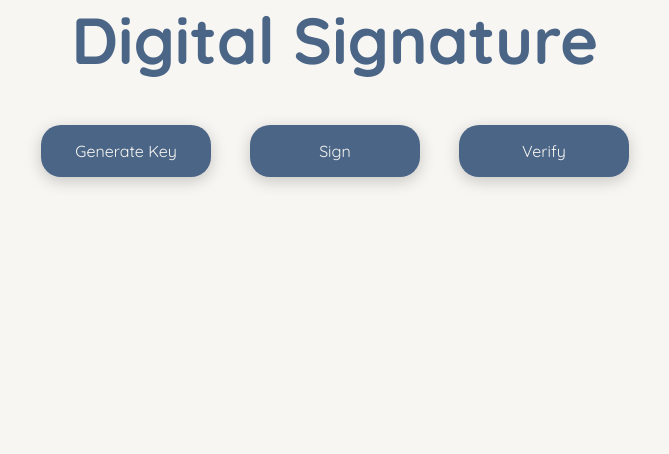
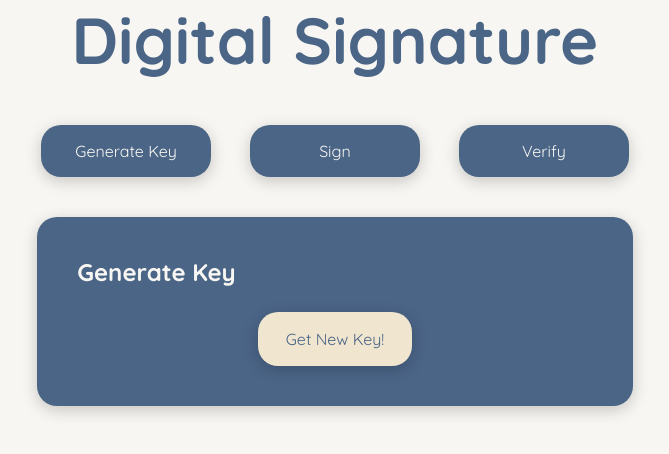
Before and after one commit to farishasim/digital-signature, a Flask app: page /genkey in a window 1280 px wide. Shown: the part 151-605 px from the top of the page, without its empty margins (305-974 px from the left). Run offline with Flask 2, Linux system fonts and the light colour scheme.

Commit message:
update genkey style

```diff
--- a/static/css/main.css
+++ b/static/css/main.css
@@ -90,3 +90,24 @@ h1 {
     font-weight: bold;
     cursor: pointer;
 }
+
+#sub {
+    width: 95%;
+    margin: 40px auto;
+    padding: 40px;
+    border-radius: 20px;
+}
+
+#sub h2 {
+    margin: 0px;
+}
+
+#sub .sub-content {
+    margin-top: 25px;
+}
+
+.sub-content.button {
+    width: 30%;
+    text-align: center;
+    padding: 1px 20px;
+}
--- a/templates/index.html
+++ b/templates/index.html
@@ -23,7 +23,7 @@
                 <p>Verify</p>
             </div>
         </nav>
-        <article id="main">
+        <article id="sub" class="card navy white-font">
             {% block main %}
             {% endblock %}
         </article>
--- a/templates/key.html
+++ b/templates/key.html
@@ -2,6 +2,11 @@
 
 {% block main %}
 
-
+<div>
+    <h2>Generate Key</h2>
+    <div class="card beige navy-font sub-content button">
+        <p>Get New Key!</p>
+    </div>
+</div>
 
 {% endblock %}
--- a/templates/sign.html
+++ b/templates/sign.html
@@ -2,6 +2,9 @@
 
 {% block main %}
 
+<div>
+    <h2>Sign File</h2>
 
+</div>
 
 {% endblock %}
--- a/templates/verify.html
+++ b/templates/verify.html
@@ -2,6 +2,9 @@
 
 {% block main %}
 
+<div>
+    <h2>Verify File</h2>
 
+</div>
 
 {% endblock %}
```
